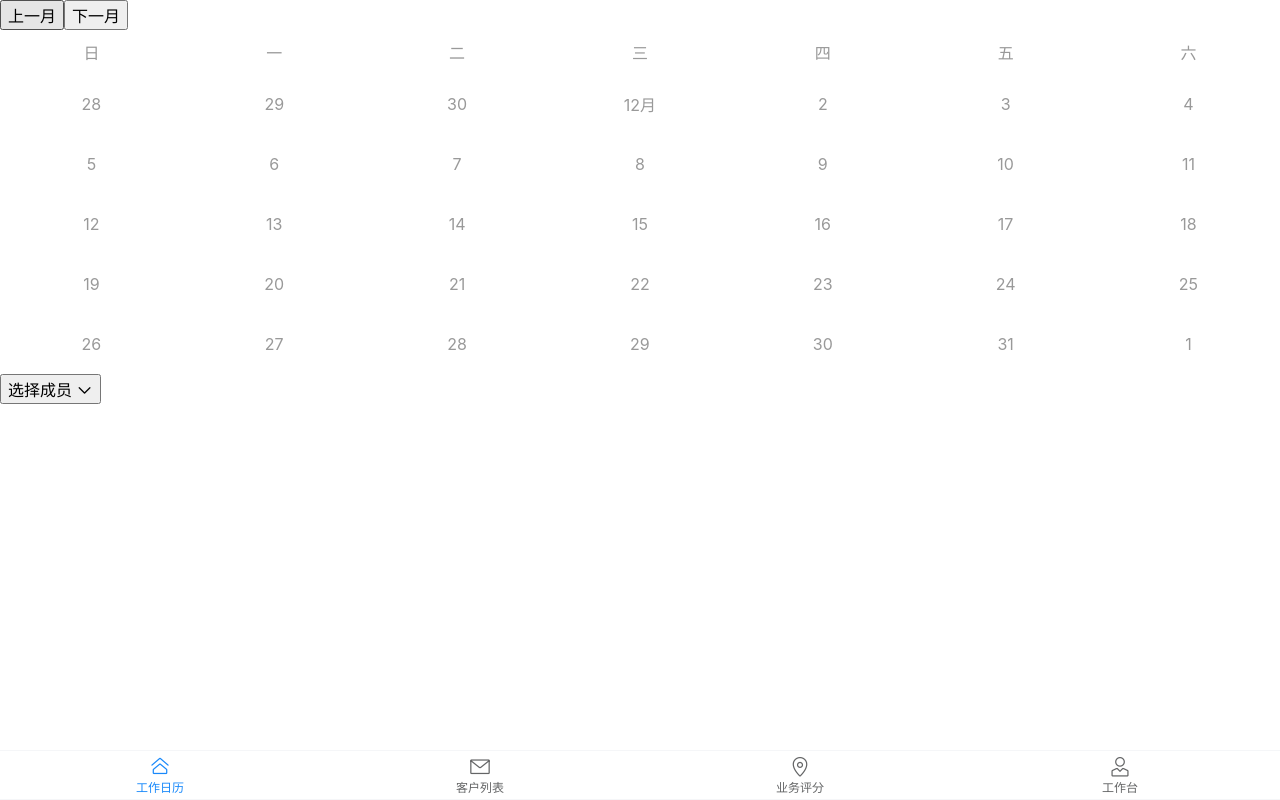
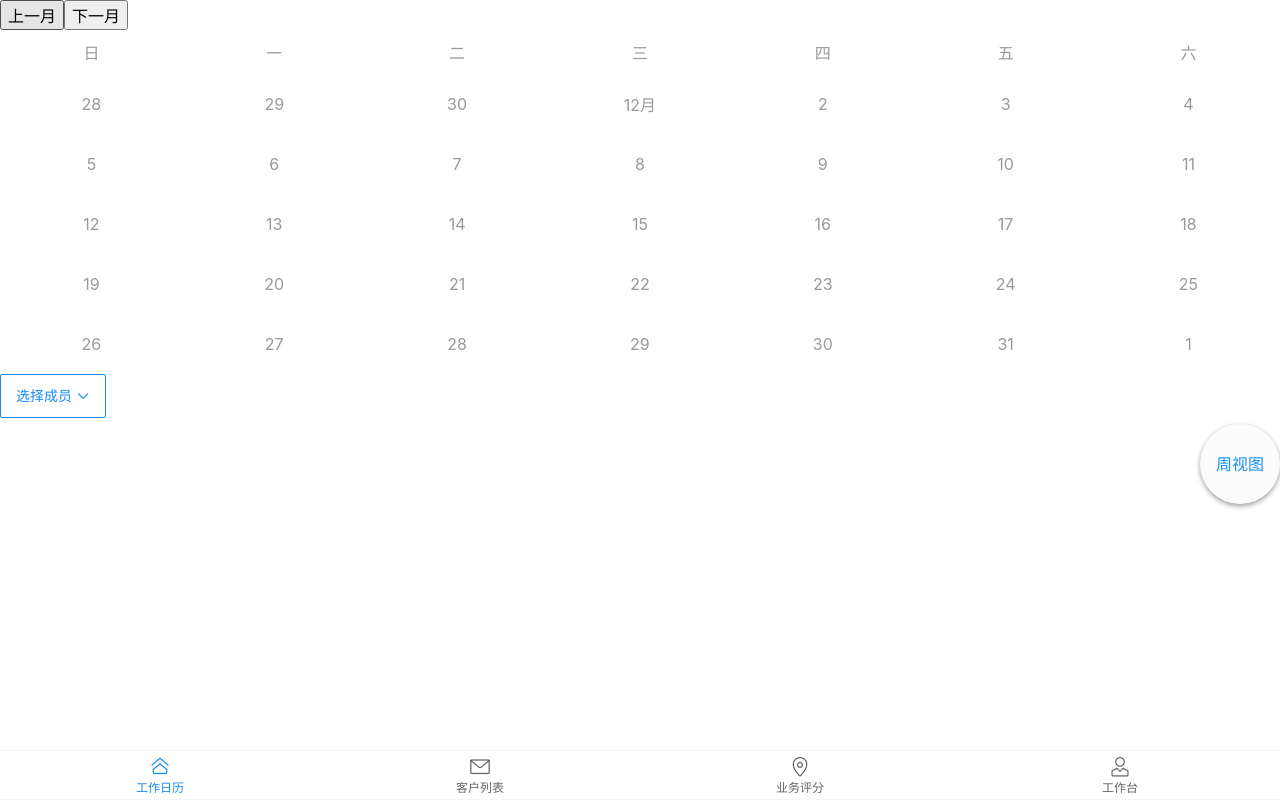
Before and after one commit to zkcpps/vue3-calendar, a Vue app: page /#/calendar in a window 1280 px wide. Built offline with nearby package versions, Linux system fonts and the light colour scheme.

Commit message:
feat:悬浮按钮组件

```diff
--- a/src/components/Calendar/src/Calendar.vue
+++ b/src/components/Calendar/src/Calendar.vue
@@ -33,7 +33,7 @@ export default {
     const current = ref(new Date())
     const days = fillCalendarDatas(current.value)
     const dayRef = ref(days) // 当前月的天数
-    console.log('dayRef', dayRef)
+    // console.log('dayRef', dayRef)
 
     // 左右滑动切换上下月
     const nextMonth = () => {
--- a/src/main.ts
+++ b/src/main.ts
@@ -2,7 +2,7 @@ import { createApp } from 'vue'
 import App from './App.vue'
 import {
     Tabbar, TabbarItem, Calendar, ConfigProvider, Icon, ActionSheet, Search, Toast,
-    Cell, CellGroup
+    Cell, CellGroup, Button
 
 } from 'vant'
 import router from './router'
@@ -20,6 +20,7 @@ app.use(ActionSheet);
 app.use(Search);
 app.use(Toast);
 app.use(Cell);
+app.use(Button);
 app.use(CellGroup);
 
 app.mount('#app')
--- a/src/utils/calendar.ts
+++ b/src/utils/calendar.ts
@@ -46,7 +46,7 @@ export const fillCalendarDatas = (date: Date) => {
             nickDay: i
         })
     }
-  console.log(beforeDates.concat(days).concat(afterDates))
+    //   console.log(beforeDates.concat(days).concat(afterDates))
 
     return beforeDates.concat(days).concat(afterDates)
 }
--- a/src/views/calendar/calendar.vue
+++ b/src/views/calendar/calendar.vue
@@ -2,7 +2,7 @@
   <div>
     <Calendar />
     <Popup />
-    <!-- <div class="flownav" @touchmove="move" ref="yuan"></div> -->
+    <HoverButton />
   </div>
 </template>
 
@@ -10,39 +10,22 @@
 
 
 <script lang="ts">
-import { ref } from 'vue'
+import { reactive, ref } from 'vue'
 import Calendar from '../../components/Calendar'
 import Popup from './components/Popup.vue'
+import HoverButton from './components/HoverButton.vue'
 
 export default {
-  //   setup() {
-  //     const yuan = ref(null)
-  //     const move = (e: any) => {
-  //       console.log(yuan)
-
-  //       //   e.target.style.width = e.target.offsetLeft
-  //       //   e.target.style.height = e.target.offsetHeight
-  //       console.log(e)
-  //     }
-  //     return { move, yuan }
-  //   },
+  setup() {
+    return {}
+  },
   components: {
     Calendar,
-    Popup
+    Popup,
+    HoverButton
   }
 }
 </script>
 
 <style scoped lang='less'>
-.flownav {
-  width: 80px;
-  height: 80px;
-  border: 1px solid red;
-  border-radius: 50%;
-  background-color: violet;
-  z-index: 3000;
-  position: fixed;
-  top: 0;
-  right: 0;
-}
 </style>
--- /dev/null
+++ b/src/views/calendar/components/HoverButton.vue
@@ -0,0 +1,74 @@
+<!--  -->
+<template>
+  <div
+    class="flownav"
+    @touchmove="move"
+    :style="{ top: Top + 'px', left: Left + 'px' }"
+  >
+    周视图
+  </div>
+</template>
+
+<script lang='ts'>
+import { ref, reactive } from 'vue'
+
+interface DataProps {}
+export default {
+  name: '',
+  setup() {
+    let Top = ref()
+    let Left = ref()
+
+    const move = (e: any) => {
+      // 计算悬浮按钮在视图内的最大移动距离（横轴跟竖轴）
+      const maxX = document.documentElement.clientWidth - e.target.offsetWidth
+      const maxY = document.documentElement.clientHeight - e.target.offsetHeight
+      //   计算悬浮按钮离 左侧跟顶部的距离
+      Left.value = e.changedTouches[0].clientX - e.target.offsetWidth / 2
+      Top.value = e.changedTouches[0].clientY - e.target.offsetHeight / 2
+      // 使悬浮按钮始终只能在视图范围内移动
+      if (Left.value < 0) {
+        Left.value = 0
+      } else if (Left.value > maxX) {
+        Left.value = maxX
+      }
+
+      if (Top.value < 0) {
+        Top.value = 0
+      } else if (Top.value > maxY) {
+        Top.value = maxY
+      }
+    }
+    return { move, Top, Left }
+  }
+}
+</script>
+<style lang='less' scoped>
+.flownav {
+  position: fixed;
+  top: 200;
+  right: 0;
+  width: 80px;
+  height: 80px;
+  border-radius: 50%;
+  background-color: #fcfcfc;
+  box-shadow: 0px 2px 5px 0px rgba(0, 0, 0, 0.4);
+  color: rgba(22, 144, 255, 1);
+  text-align: center;
+  line-height: 80px;
+  z-index: 3000;
+}
+// .activeRight {
+//   width: 40px;
+//   height: 80px;
+//   border-radius: 40px 0 0 40px;
+//   overflow: hidden;
+// }
+
+// .activeLeft {
+//   width: 40px;
+//   height: 80px;
+//   border-radius: 0 40px 40px 0;
+//   overflow: hidden;
+// }
+</style>
--- a/src/views/calendar/components/Popup.vue
+++ b/src/views/calendar/components/Popup.vue
@@ -1,10 +1,12 @@
 <!--  -->
 <template>
   <div>
-    <button @click="show = true">
-      {{ selectWho.data.name || '选择成员' }}
-      <van-icon name="arrow-down" />
-    </button>
+    <div class="buttonstyle">
+      <van-button plain type="primary" @click="show = true">
+        {{ selectWho.data.name || '选择成员' }}
+        <van-icon name="arrow-down" />
+      </van-button>
+    </div>
     <van-action-sheet
       v-model:show="show"
       :round="false"
@@ -42,6 +44,7 @@
 <script lang='ts'>
 import { fetchFindPersonByAuth } from '../../../services/calendar'
 import { reactive, ref } from 'vue'
+import { Toast } from 'vant'
 interface DataProps {}
 export default {
   name: '',
@@ -71,7 +74,6 @@ export default {
     // 选中人员触发
     const selectOne = (e: any) => {
       selectWho.data = e
-      console.log(selectWho)
       show.value = false
     }
 
@@ -88,6 +90,11 @@ export default {
 }
 </script>
 <style lang='less' scoped>
+.buttonstyle {
+  width: 154px;
+  height: 50px;
+}
+
 // 弹窗内容
 .content {
   padding: 16px 16px 160px;
```
Lines whose indentation alone changed are shown as unchanged.
